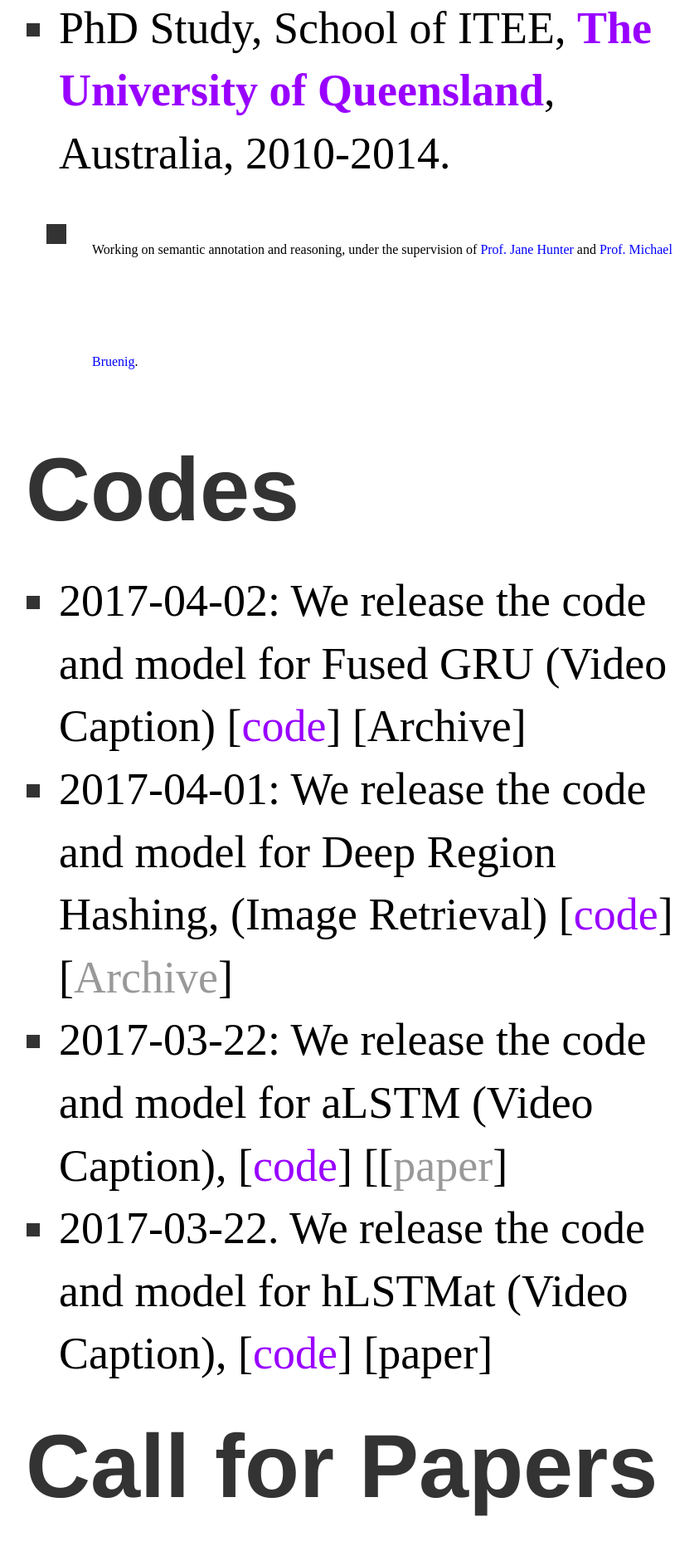
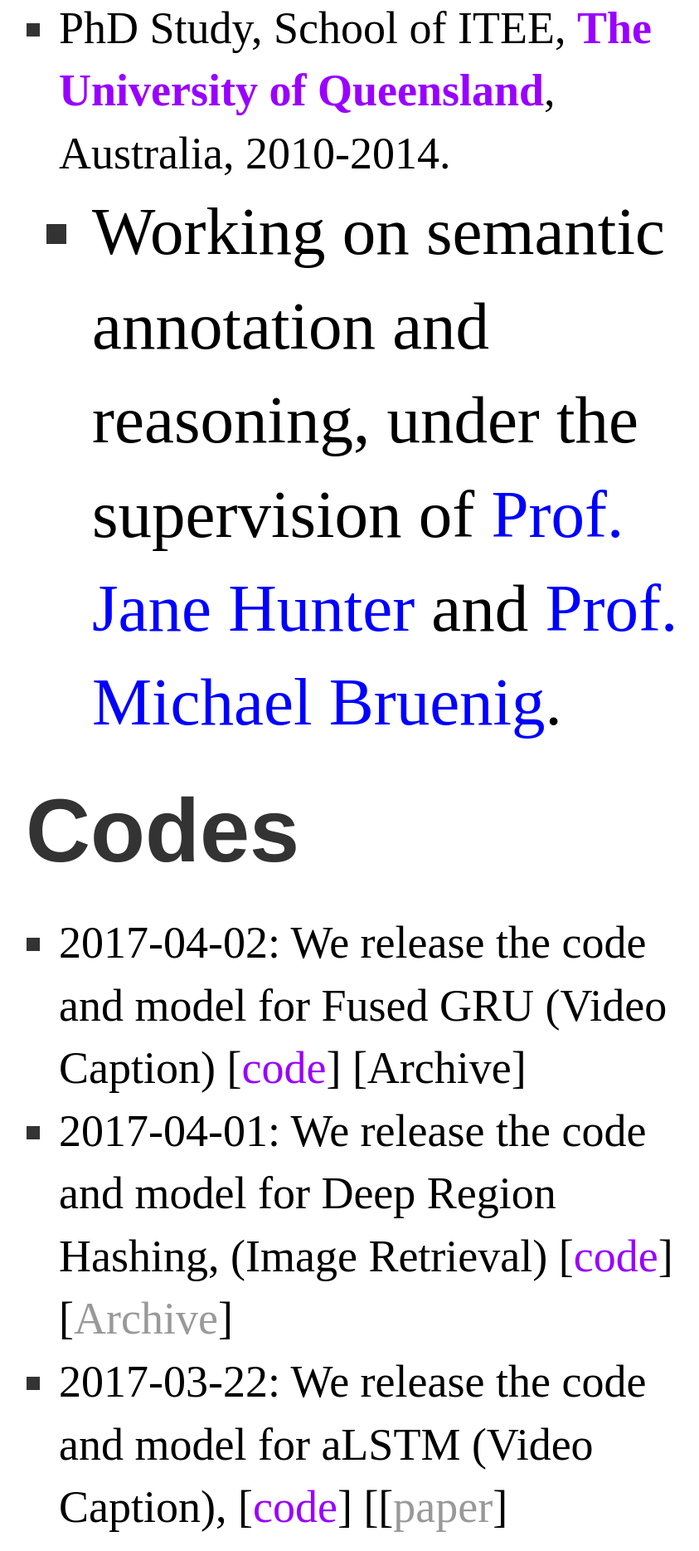
Before and after one commit to lianliGao/lianligao.github.io, a Jekyll site: the page built from index.html, in a window 1280 px wide. Shown: the part 4249-6118 px from the top of the page at 83% size, without its empty margins (241-1084 px from the left). Built offline with Jekyll 4.4.1, drawn with Linux system fonts in a browser that asks for light colours.

Commit message:
Update index.html

```diff
--- a/index.html
+++ b/index.html
@@ -32,7 +32,6 @@
 <p><font color="#000000"><font>My research ranges from Semantic Web, Machine Learning, Deep Learning, Computer Vision (Images and Videos), NLP, Knowledge&nbsp;Reasoning, Knowledge&nbsp;and the related practical applications etc.&nbsp; Specifically, I am mainly focusing on integrating Natural Language&nbsp;for Visual Content Understanding.&nbsp;</font></font></p>
 
 <h1> Recent News</h1>
-<p>
 	<ul>
 	<li>IEEE TCMC RISING STAR 2020 !!!.</li>
 	<li>ALIBABA ACADEMIC YOUNG Fellow - ALIBABA Award 2019 !!!</li>
@@ -50,10 +49,8 @@
 	<li>2 papers accepted by CVPR 2019</li>
 	<li>5 paper accepted by AAAI 2019</li>
 	<ul>
-</p>
 
 <h1>Working Experience</h1>
-	<p>
 	<ul>
 		<li><font color="#000000">Professor, School of Computer Science and Engineering,&nbsp;<b><font color="#9900ff">UESTC</font></b><font color="#000000">,&nbsp;2019.12-Present</font></font></li>
 		<li><font ><font color="#000000">Scholar Visiting,&nbsp;School of Engineering and Applied Science, </font><b><font color="#9900ff">Columbia University</font></b><font color="#000000">,&nbsp;</font></font><font color="#000000" >2016-2017</font></li>
@@ -70,11 +67,10 @@
 			</ul>
 		<li><font color="#000000">PhD Study, School of ITEE, <b><font color="#9900ff">The University of Queensland</font></b><font color="#000000">, Australia, 2010-2014.</font></font></li>
 			<ul>
-				<li><font face="times new roman, serif" size="3"><span style="color:rgb(0,0,0)">Working on semantic annotation and reasoning, under the supervision of</span> <a href="http://www.google.com/url?q=http%3A%2F%2Fstaff.itee.uq.edu.au%2Fjane%2F&amp;sa=D&amp;sntz=1&amp;usg=AFQjCNGfUxvsRu6YwjDfPnRjs-HAAafkvA"><font color="#0000ff">Prof. Jane Hunter</font></a> <span style="color:rgb(0,0,0)">and</span> <a href="http://www.google.com/url?q=http%3A%2F%2Fresearchers.uq.edu.au%2Fresearcher%2F5052&amp;sa=D&amp;sntz=1&amp;usg=AFQjCNHImeq8F2P83jIqynMxiqKrxABm_w"><font color="#0000ff">Prof. Michael Bruenig</font></a><span style="color:rgb(0,0,0)">.</span></font></li>
+				<li><font><span style="color:rgb(0,0,0)">Working on semantic annotation and reasoning, under the supervision of</span> <a href="http://www.google.com/url?q=http%3A%2F%2Fstaff.itee.uq.edu.au%2Fjane%2F&amp;sa=D&amp;sntz=1&amp;usg=AFQjCNGfUxvsRu6YwjDfPnRjs-HAAafkvA"><font color="#0000ff">Prof. Jane Hunter</font></a> <span style="color:rgb(0,0,0)">and</span> <a href="http://www.google.com/url?q=http%3A%2F%2Fresearchers.uq.edu.au%2Fresearcher%2F5052&amp;sa=D&amp;sntz=1&amp;usg=AFQjCNHImeq8F2P83jIqynMxiqKrxABm_w"><font color="#0000ff">Prof. Michael Bruenig</font></a><span style="color:rgb(0,0,0)">.</span></font></li>
          		</ul>
 	</ul>
 
-	</p>
 
 <h1>Codes</h1>
 	<ul>
```
